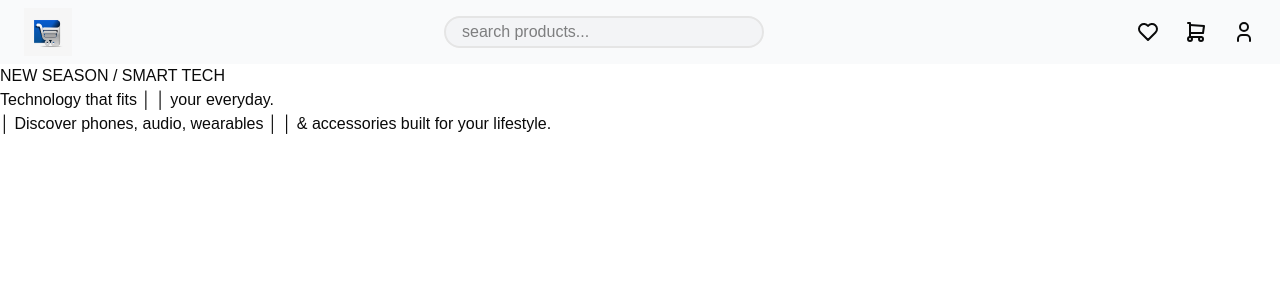
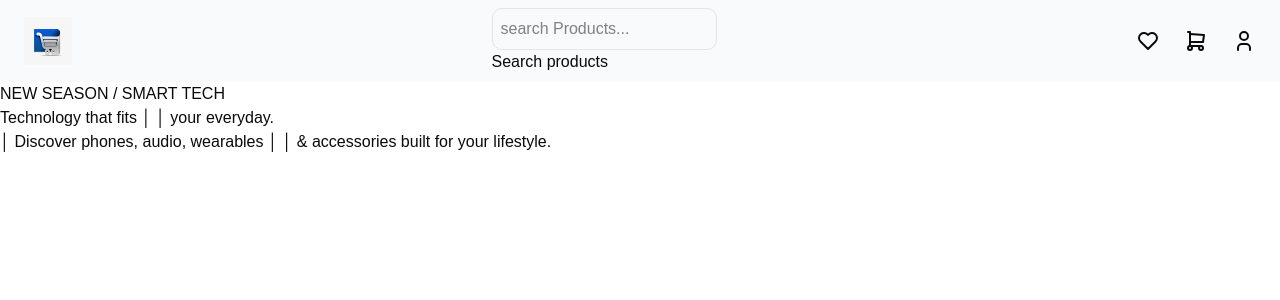
Before and after one commit to balaprasadpenta/ecommerce, a React (Vite) app in the folder my-app/: page / in a window 1280 px wide. Shown: the top 300 px of the page. Built offline with nearby package versions, Linux system fonts and the light colour scheme.

Commit message:
changes4

```diff
--- a/my-app/src/api/api.ts
+++ b/my-app/src/api/api.ts
@@ -1,12 +1,28 @@
-// services/api.ts
+export interface Product {
+  id: number;
+  title: string;
+  description: string;
+  price: number;
+  thumbnail: string;
+  category: string;
+}
 
-const BASE_URL = "https://dummyjson.com";
+interface ProductResponse {
+  products: Product[];
+  total: number;
+  skip: number;
+  limit: number;
+}
 
-export const getProducts = async () => {
-  const response = await fetch(`${BASE_URL}/products`);
+export const searchProducts = async (
+  searchTerm: string,
+): Promise<ProductResponse> => {
+  const response = await fetch(
+    `https://dummyjson.com/products/search?q=${encodeURIComponent(searchTerm)}`,
+  );
 
   if (!response.ok) {
-    throw new Error("Failed to fetch products");
+    throw new Error("failed to fetch products");
   }
 
   return response.json();
--- a/my-app/src/components/navbar/Navbar.tsx
+++ b/my-app/src/components/navbar/Navbar.tsx
@@ -5,14 +5,10 @@ import { IconHeart } from "@tabler/icons-react";
 import { IconSearch } from "@tabler/icons-react";
 import { Button } from "../../../@/components/ui/button";
 import { IconMenu2 } from "@tabler/icons-react";
-
+import SearchBar from "./SearchBar";
+import ProductGrid from "../products/ProductGrid";
 
 const Navbar = () => {
-
-
-  const handleSearchItems = () => {
-    setActive(true);
-  };
   return (
     <div className="flex justify-between items-center py-2 px-6 gap-x-6 bg-gray-50 w-full">
       <div>
@@ -20,15 +16,17 @@ const Navbar = () => {
       </div>
 
       <div className="hidden sm:block">
-        <input
+        <SearchBar />
+        <ProductGrid />
+        {/* <input
           type="text"
           placeholder="search products..."
           className="bg-gray-100 max-w-xl min-w-xs h-8 rounded-full border-2 px-4 py-1  "
-        />
+        /> */}
       </div>
 
       <div className="sm:hidden flex flex-row justify-between items-center">
-        <Button onClick={handleSearchItems} variant="ghost" className={`active(true): `}>
+        <Button variant="ghost" className={`active(true): `}>
           <IconSearch stroke={2} className="size-5" />
         </Button>
         <Button>
--- a/my-app/src/components/navbar/SearchBar.tsx
+++ b/my-app/src/components/navbar/SearchBar.tsx
@@ -1,9 +1,23 @@
-import React from 'react'
+import { setSearchTerm } from "@/store/searchSlice";
+import type { RootState } from "@/store/store";
+import { useDispatch, useSelector } from "react-redux";
 
 const SearchBar = () => {
+  const dispatch = useDispatch();
+
+  const searchTerm = useSelector((state: RootState) => state.search.searchTerm);
+
   return (
-    <div>SearchBar</div>
-  )
-}
+    <input
+      type="text"
+      value={searchTerm}
+      onChange={(e) => {
+        dispatch(setSearchTerm(e.target.value));
+      }}
+      placeholder="search Products..."
+      className="border px-2 py-2 rounded-lg"
+    />
+  );
+};
 
-export default SearchBar
+export default SearchBar;
--- a/my-app/src/components/products/ProductGrid.tsx
+++ b/my-app/src/components/products/ProductGrid.tsx
@@ -1,9 +1,44 @@
-import React from 'react'
+import useProducts from "@/hooks/useProducts";
+import type { RootState } from "@/store/store";
+import { useSelector } from "react-redux";
 
 const ProductGrid = () => {
+  const searchTerm = useSelector((state: RootState) => state.search.searchTerm);
+
+  const { data, isPending, isError, error, isFetching } =
+    useProducts(searchTerm);
+
+  if (!searchTerm) {
+    return <p>Search products</p>;
+  }
+
+  if (isPending) {
+    return <p>is Loading ...</p>;
+  }
+
+  if (isError) {
+    return <p>{error.message}</p>;
+  }
+
   return (
-    <div>ProductGrid</div>
-  )
-}
+    <div>
+      {isFetching && <p>Updating...</p>}
 
-export default ProductGrid
+      <div>
+        {data.products.map((product) => (
+          <div key={product.id}>
+            <img
+              src={product.thumbnail}
+              alt={product.title}
+              className="w-full"
+            />
+            <h3>{product.title}</h3>
+            <p>{product.price}</p>
+          </div>
+        ))}
+      </div>
+    </div>
+  );
+};
+
+export default ProductGrid;
--- a/my-app/src/hooks/useProducts.tsx
+++ b/my-app/src/hooks/useProducts.tsx
@@ -0,0 +1,12 @@
+import { useQuery } from "@tanstack/react-query";
+import { searchProducts } from "@/api/api";
+
+const useProducts = (searchTerm: string) => {
+  return useQuery({
+    queryKey: ["Products", searchTerm],
+    queryFn: () => searchProducts(searchTerm),
+    enabled: searchTerm.trim().length > 0,
+  });
+};
+
+export default useProducts;
--- a/my-app/src/main.tsx
+++ b/my-app/src/main.tsx
@@ -2,14 +2,23 @@ import { StrictMode } from "react";
 import { createRoot } from "react-dom/client";
 import ReactDom from "react-dom/client";
 import { BrowserRouter } from "react-router-dom";
+import { Provider } from "react-redux";
+import { store } from "./store/store.tsx";
+import {QueryClient, QueryClientProvider} from "@tanstack/react-query"
 
 import "./index.css";
 import App from "./App.tsx";
 
+const queryClient = new QueryClient();
+
 createRoot(document.getElementById("root")!).render(
   <StrictMode>
+    <Provider store={store}>
     <BrowserRouter>
+    <QueryClientProvider client={queryClient}>
       <App />
+      </QueryClientProvider>
     </BrowserRouter>
+    </Provider>
   </StrictMode>,
 );
--- a/my-app/src/store/searchSlice.tsx
+++ b/my-app/src/store/searchSlice.tsx
@@ -1,23 +1,26 @@
-import { createSlice, PayloadAction } from "@reduxjs/toolkit";
+import { createSlice, type PayloadAction } from "@reduxjs/toolkit";
 
 interface SearchState {
   searchTerm: string;
 }
 
-const initialState:SearchState = {
+const initialState: SearchState = {
   searchTerm: "",
-}
+};
 
 const searchSlice = createSlice({
   name: "search",
   initialState,
   reducers: {
     setSearchTerm: (state, action: PayloadAction<string>) => {
-            state.searchTerm = action.payload
-        }
-    }
-})
+      state.searchTerm = action.payload;
+    },
+    clearSearchTerm: (state) => {
+      state.searchTerm = "";
+    },
+  },
+});
 
-export const {setSearchTerm} = searchSlice.actions;
+export const { clearSearchTerm, setSearchTerm } = searchSlice.actions;
 
 export default searchSlice.reducer;
```
Also changed, not shown: my-app/src/components/products/ProductFilters.tsx (+4 -6 lines). Lines whose indentation alone changed are shown as unchanged.
